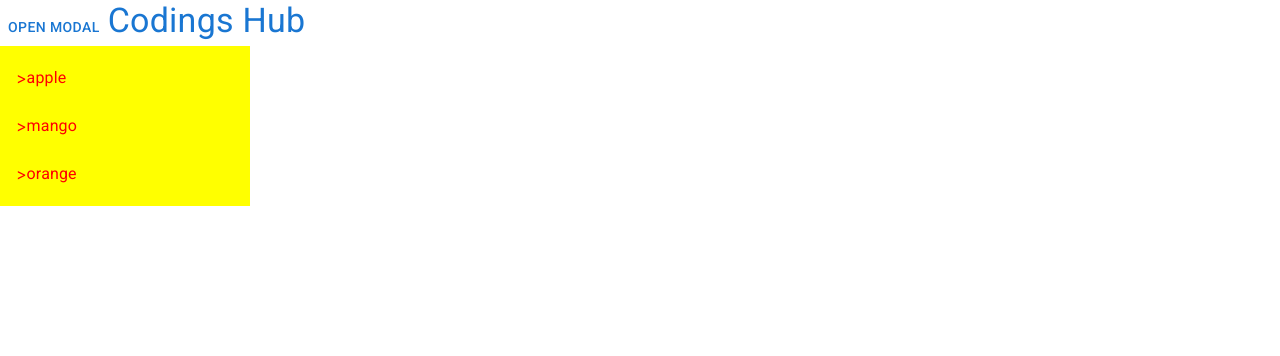
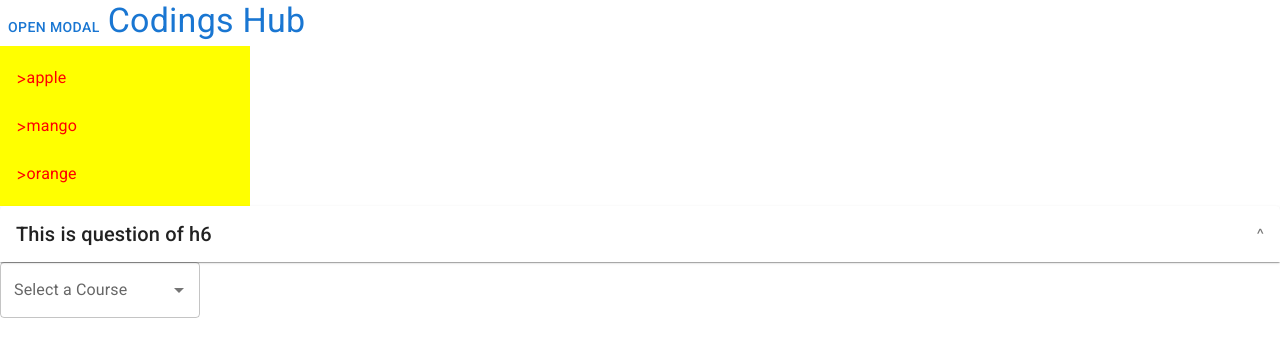
Before and after one commit to shoaibakhterqadri/ReactAppWithMaterialUI, a React (Create React App) app in the folder practice-react-with-material-ui/: page / in a window 1280 px wide. Shown: the top 356 px of the page. Built offline with nearby package versions, Linux system fonts and the light colour scheme.

Commit message:
Accordian and AutoComplete is completed

```diff
--- a/practice-react-with-material-ui/src/App.jsx
+++ b/practice-react-with-material-ui/src/App.jsx
@@ -6,6 +6,7 @@ import Cards2 from "./components/Cards2";
 import Modals from "./components/Modals";
 import Containers from "./components/Containers";
 import ListaComponent from "./components/ListaComponent";
+import Accord from "./components/Accord";
 
 
 
@@ -46,6 +47,7 @@ function App() {
     <Modals />
     {/* <Containers /> */}
     <ListaComponent />
+    <Accord />
 
 
 
--- /dev/null
+++ b/practice-react-with-material-ui/src/components/Accord.jsx
@@ -0,0 +1,27 @@
+import { Accordion, AccordionDetails, AccordionSummary, Autocomplete, TextField, Typography } from '@mui/material'
+import React from 'react'
+
+function Accord() {
+    const courses=['math','react','next','nest']
+  return (
+    <>
+
+    <Accordion>
+        <AccordionSummary expandIcon={"^"}>
+            <Typography variant='h6'>This is question of h6</Typography>
+        </AccordionSummary>
+        <AccordionDetails>
+            <Typography>This is paragraph</Typography>
+        </AccordionDetails>
+    </Accordion>
+
+    <Autocomplete sx={{width:200}} options={courses}
+    renderInput={(params)=> <TextField {...params} label="Select a Course"/> }/>
+
+
+
+    </>
+  )
+}
+
+export default Accord
```
